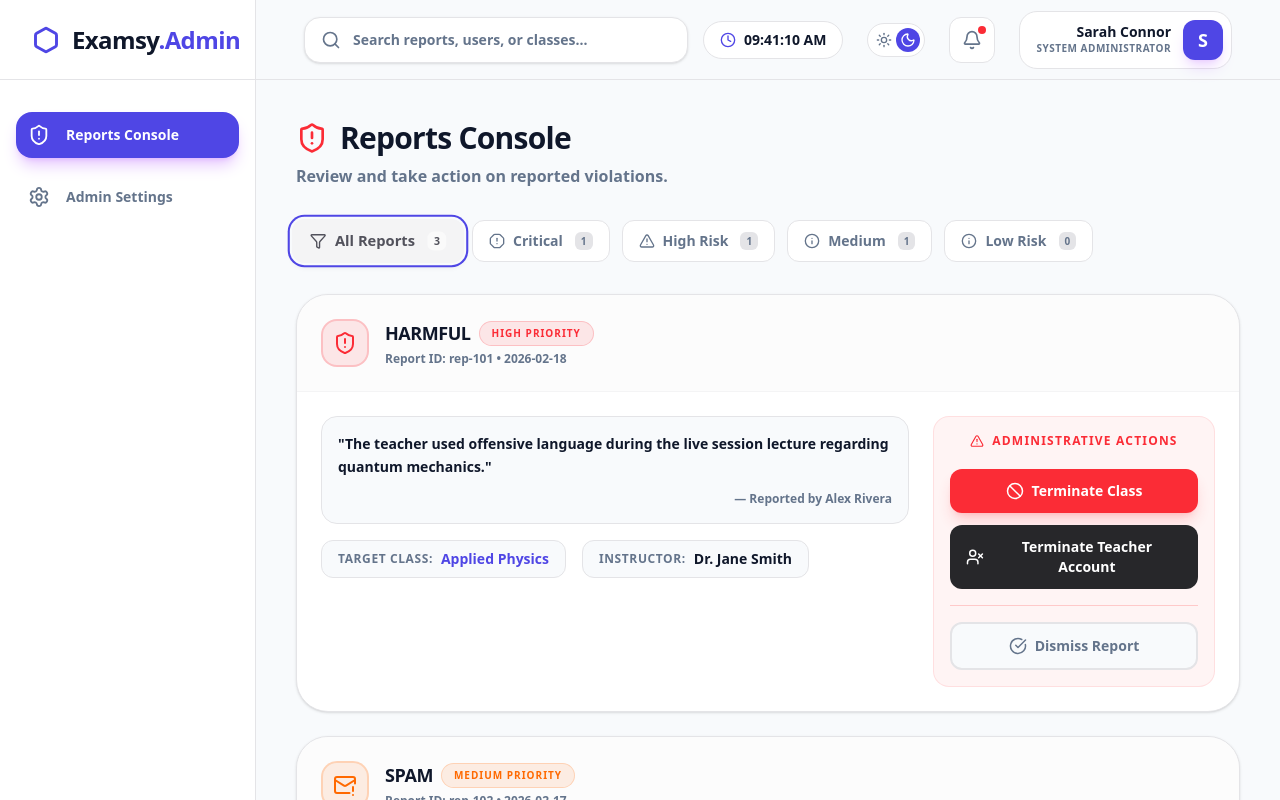
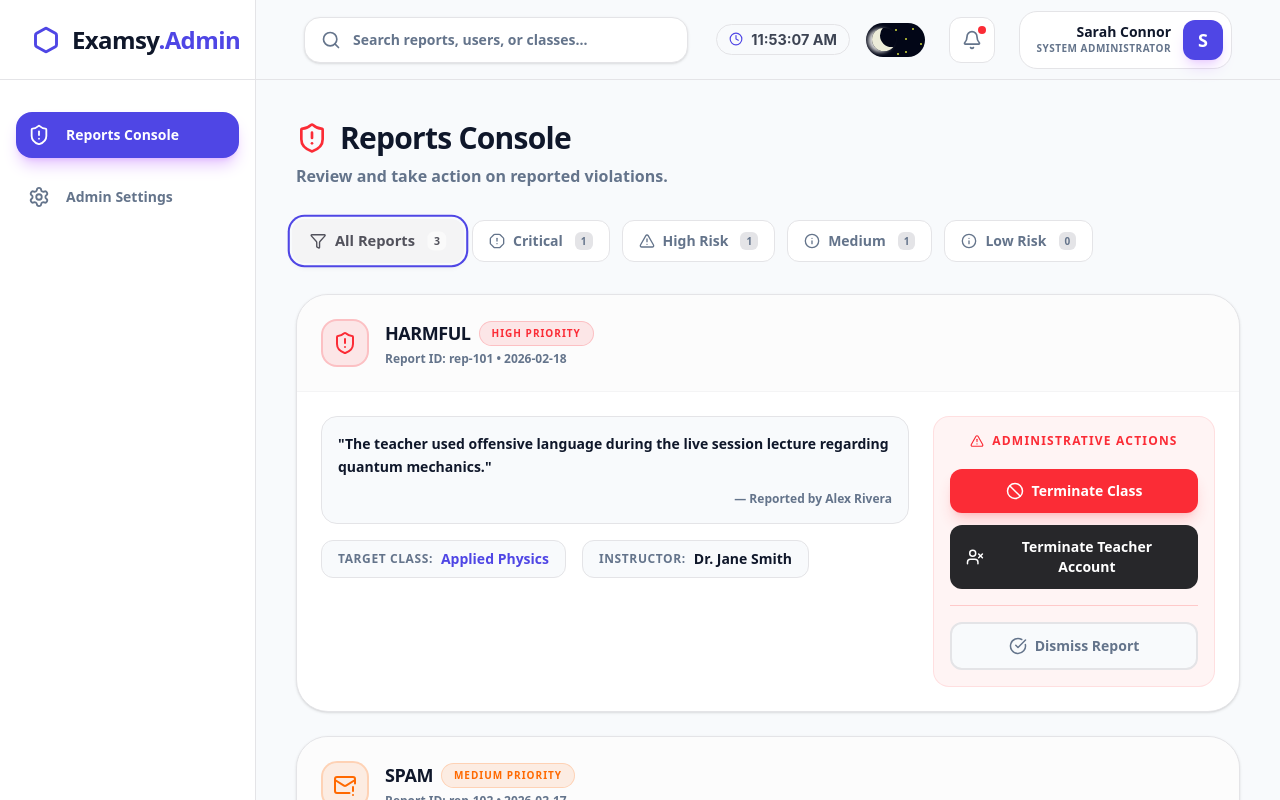
Before and after one commit to Ruvinda-Shaluka/Examsy-Frontend, a React (Vite) app: page /admin/reports in a window 1280 px wide. Shown: the top 800 px of the page. Built offline with nearby package versions, Linux system fonts and the light colour scheme; no server answers.

Commit message:
feat: add ToggleButton component to AdminTopBar for theme switching

```diff
--- a/src/components/admin/AdminTopBar.jsx
+++ b/src/components/admin/AdminTopBar.jsx
@@ -2,6 +2,7 @@ import React from 'react';
 import { Search, Bell, Sun, Moon, Clock } from 'lucide-react';
 import { useNavigate } from 'react-router-dom';
 import { ADMIN_PROFILE } from '../../data/AdminMockData';
+import ToggleButton from "../landingPage/ToggleButton.jsx";
 
 // Assuming you have a theme context, if not, this is a placeholder UI
 const ThemeTogglePlaceholder = () => (
@@ -31,13 +32,14 @@ const AdminTopBar = () => {
             {/* Right Side Actions */}
             <div className="flex items-center gap-6">
                 {/* Time Widget */}
-                <div className="hidden md:flex items-center gap-2 bg-examsy-surface px-4 py-2 rounded-full border border-zinc-200 dark:border-zinc-800 font-black text-sm tabular-nums text-examsy-text">
+{/*                <div className="hidden md:flex items-center gap-2 bg-examsy-surface px-4 py-2 rounded-full border border-zinc-200 dark:border-zinc-800 font-black text-sm tabular-nums text-examsy-text">
                     <Clock size={16} className="text-examsy-primary" />
                     {currentTime}
                 </div>
 
-                {/* Theme Toggle Placeholder */}
-                <ThemeTogglePlaceholder />
+                 Theme Toggle Placeholder
+                <ThemeTogglePlaceholder />*/}
+                <ToggleButton/>
 
                 {/* Notification - Redirects to Reports */}
                 <button
```
